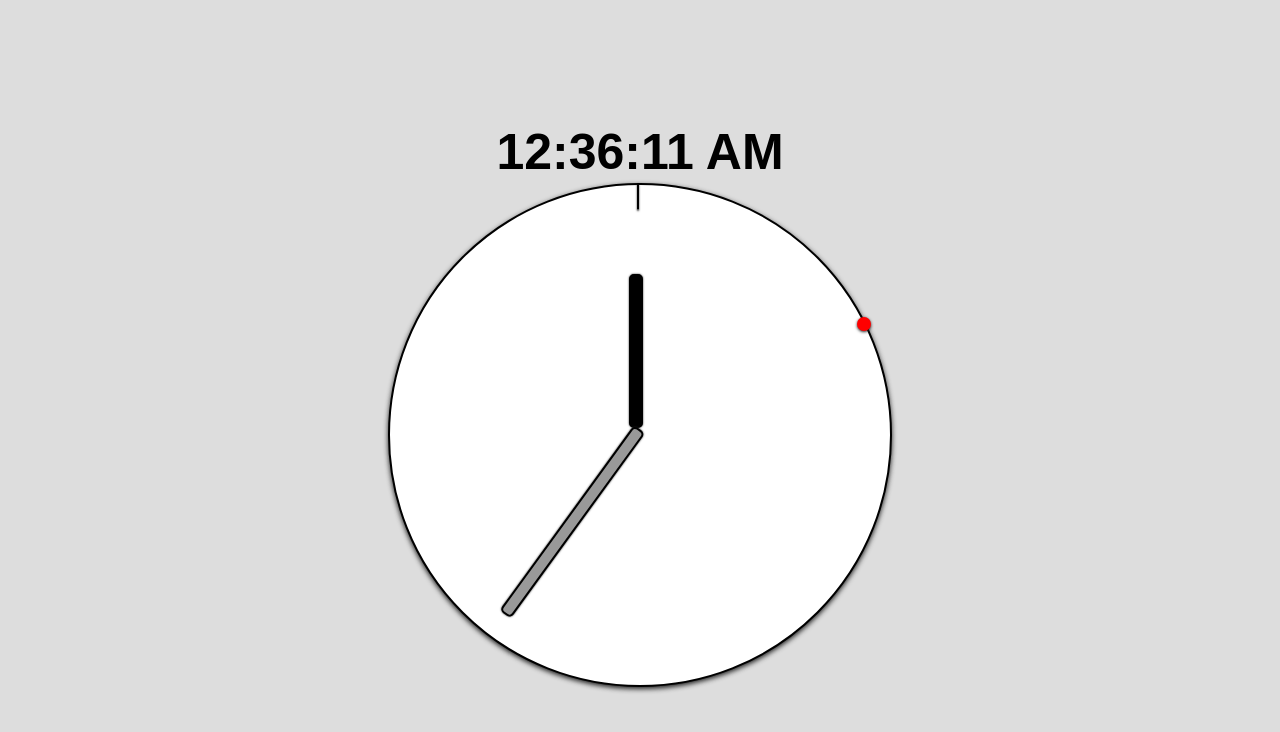
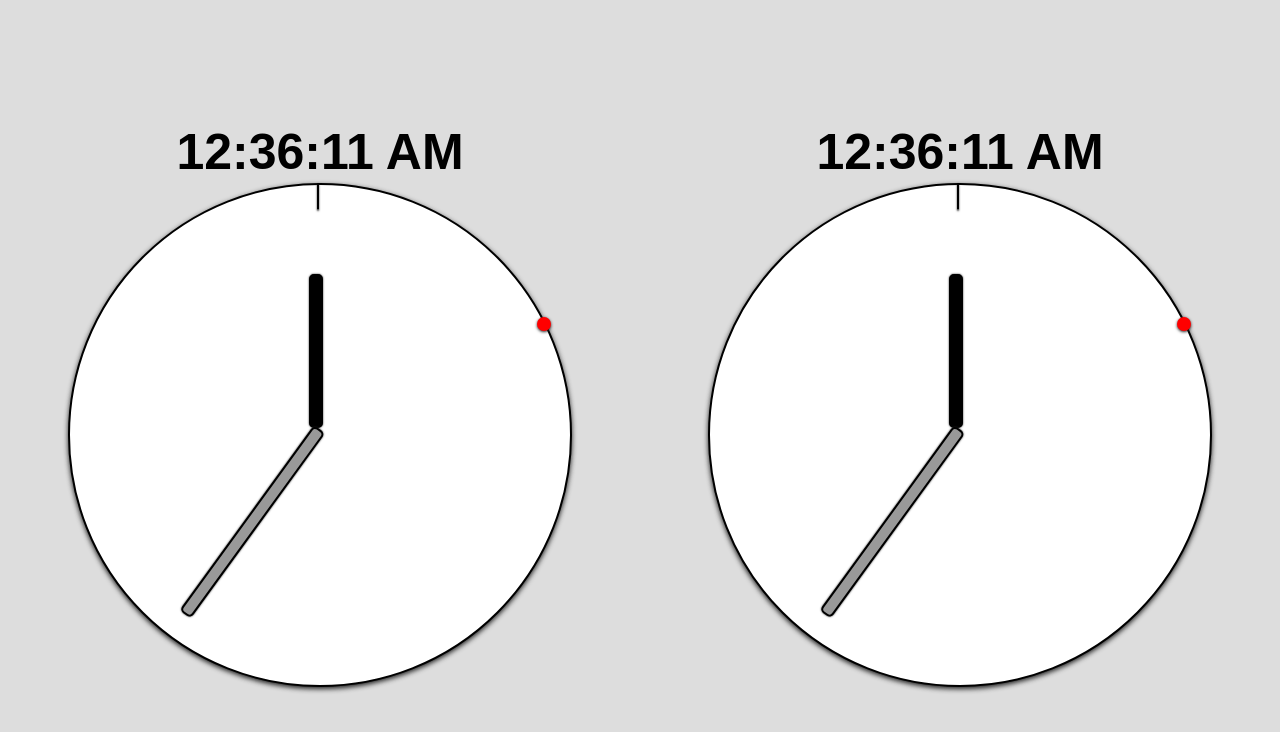
Before and after one commit to alexmj212/timezones, a plain HTML site: page index.html in a window 1280 px wide. Drawn offline with Linux system fonts and the light colour scheme.

Commit message:
multiple clocks

```diff
--- a/index.html
+++ b/index.html
@@ -1,145 +1,57 @@
 <html>
+
 <head>
     <script>
-
-            var date = new Date();
-
-            var clock = {
-                radius: 250
+        window.onload = function () {
+            var clock1 = new Clock(document.getElementById('clock-1')).initialize();
+            var clock2 = new Clock(document.getElementById('clock-2')).initialize();
         }
-
-            var secondHand = {
-                position: 0,
-                dposition: 0.10472,
-                x: 0,
-                y: 0
-            }
-            var minuteHand = {
-                position: 0,
-                dposition: 0.10472,
-                dminposition: 0.00174533,
-                x: 0,
-                y: 0
-            }
-            var hourHand = {
-                position: 0,
-                dposition: 0.523599,
-                x: 0,
-                y: 0
-            }
-
-            function setSeconds() {
-
-                // grab second hand element
-                var secondHandElement = document.getElementById('second-hand');
-
-                // set time
-                var date = new Date();
-                document.getElementById('time').innerHTML = date.toLocaleTimeString();
-
-                // increment radian position
-                secondHand.position += secondHand.dposition;
-
-                // set x
-                secondHandElement.style.top = secondHand.x = clock.center.x + ( clock.radius * Math.sin(secondHand.position)) + 'px';
-
-                // set y
-                secondHandElement.style.left = secondHand.y = clock.center.y + ( clock.radius * Math.cos(secondHand.position)) + 'px';
-
-                if (date.getSeconds() === 0) {
-                    setMinutes();
-                }
-
-                if (date.getMinutes() === 0 && date.getSeconds() === 0) {
-                    setHours();
-                }
-
-            }
-
-            function setMinutes() {
-
-                // grab minute hand element
-                var minuteHandElement = document.getElementById('minute-hand-container');
-
-                // increment radian position
-                minuteHand.position += minuteHand.dposition;
-
-                // set rotation
-                minuteHandElement.style.transform = 'rotate(' + (minuteHand.position + 1.5*Math.PI) + 'rad)';
-
-            }
-
-            function setHours() {
-
-                // grab hour hand element
-                var hourHandElement = document.getElementById('hour-hand-container');
-
-                // increment radian position
-                hourHand.position += hourHand.dposition;
-
-                // set rotation
-                hourHandElement.style.transform = 'rotate(' + (hourHand.position + 1.5*Math.PI) + 'rad)';
-
-            }
-
-            function setTicks() {
-
-                // grab hour hand element
-                var tickElement = document.getElementById('tick');
-
-                // set x
-                tickElement.style.top = clock.center.x + ( clock.radius * Math.sin(((-1)*Math.PI)/2) ) + tickElement.getBoundingClientRect().width + 2 + 'px';
-
-                // set y
-                tickElement.style.left = clock.center.y + ( clock.radius * Math.cos(Math.PI/2)) + tickElement.getBoundingClientRect().width + 1 + 'px';
-
-            }
-
-            function initialize() {
-                clock.radius = document.getElementById('clock').clientWidth/2;
-                var offset = document.getElementById('second-hand').clientWidth/2 + 1;
-                clock['center'] = { x: (clock.radius - offset), y: (clock.radius - offset) };
-
-                secondHand.position = (secondHand.dposition * (date.getSeconds() - 1)) - 90 * Math.PI/180;
-                minuteHand.position = (minuteHand.dposition * (date.getMinutes() - 1)) - 90 * Math.PI/180;
-                hourHand.position = (hourHand.dposition * (date.getHours() - 1 )) - 90 * Math.PI/180;
-
-                setSeconds();
-                setMinutes();
-                setHours();
-                setTicks();
-            }
-
-            window.onload = function() {
-                initialize();
-            }
-
-            // tick tock
-            setInterval(setSeconds, 1000);
-
     </script>
+    <script src="scripts/Clock.js"></script>
     <link rel="stylesheet" href="styles/styles.css" />
 </head>
+
 <body>
-
-        <div id="clock-container">
-            <div id="time">
+    <div class="timezone-container">
+        <div id="clock-1" class="clock-container">
+            <div class="time">
 
             </div>
-            <div id="clock">
-                <div id="hour-hand-container">
-                    <div id="hour-hand">
+            <div class="clock">
+                <div class="hour-hand-container">
+                    <div class="hour-hand">
 
                     </div>
                 </div>
-                <div id="minute-hand-container">
-                    <div id="minute-hand">
+                <div class="minute-hand-container">
+                    <div class="minute-hand">
 
                     </div>
                 </div>
-                <div id="second-hand"></div>
-                <div id="tick"></div>
+                <div class="second-hand"></div>
+                <div class="tick"></div>
+            </div>
+        </div>
+        <div id="clock-2" class="clock-container">
+            <div class="time">
+
+            </div>
+            <div class="clock">
+                <div class="hour-hand-container">
+                    <div class="hour-hand">
+
+                    </div>
+                </div>
+                <div class="minute-hand-container">
+                    <div class="minute-hand">
+
+                    </div>
+                </div>
+                <div class="second-hand"></div>
+                <div class="tick"></div>
+            </div>
         </div>
     </div>
 </body>
+
 </html>
--- /dev/null
+++ b/scripts/Clock.js
@@ -0,0 +1,116 @@
+class Clock {
+
+    constructor(element) {
+        this.element = element;
+    }
+
+    clock = {
+        radius: 250
+    }
+
+    secondHand = {
+        position: 0,
+        dposition: 0.10472,
+        x: 0,
+        y: 0
+    }
+    minuteHand = {
+        position: 0,
+        dposition: 0.10472,
+        dminposition: 0.00174533,
+        x: 0,
+        y: 0
+    }
+    hourHand = {
+        position: 0,
+        dposition: 0.523599,
+        x: 0,
+        y: 0
+    }
+
+    setSeconds() {
+
+        // grab second hand element
+        var secondHandElement = this.element.querySelector('.second-hand');
+
+        // set time
+        var date = new Date();
+        this.element.querySelector('.time').innerHTML = date.toLocaleTimeString();
+
+        // increment radian position
+        this.secondHand.position += this.secondHand.dposition;
+
+        // set x
+        secondHandElement.style.top = this.secondHand.x = this.clock.center.x + (this.clock.radius * Math.sin(this.secondHand.position)) + 'px';
+
+        // set y
+        secondHandElement.style.left = this.secondHand.y = this.clock.center.y + (this.clock.radius * Math.cos(this.secondHand.position)) + 'px';
+
+        if (date.getSeconds() === 0) {
+            this.setMinutes();
+        }
+
+        if (date.getMinutes() === 0 && date.getSeconds() === 0) {
+            this.setHours();
+        }
+
+    }
+
+    setMinutes() {
+
+        // grab minute hand element
+        var minuteHandElement = this.element.querySelector('.minute-hand-container');
+
+        // increment radian position
+        this.minuteHand.position += this.minuteHand.dposition;
+
+        // set rotation
+        minuteHandElement.style.transform = 'rotate(' + (this.minuteHand.position + 1.5 * Math.PI) + 'rad)';
+
+    }
+
+    setHours() {
+
+        // grab hour hand element
+        var hourHandElement = this.element.querySelector('.hour-hand-container');
+
+        // increment radian position
+        this.hourHand.position += this.hourHand.dposition;
+
+        // set rotation
+        hourHandElement.style.transform = 'rotate(' + (this.hourHand.position + 1.5 * Math.PI) + 'rad)';
+
+    }
+
+    setTicks() {
+
+        // grab hour hand element
+        var tickElement = this.element.querySelector('.tick');
+
+        // set x
+        tickElement.style.top = this.clock.center.x + (this.clock.radius * Math.sin(((-1) * Math.PI) / 2)) + tickElement.getBoundingClientRect().width + 2 + 'px';
+
+        // set y
+        tickElement.style.left = this.clock.center.y + (this.clock.radius * Math.cos(Math.PI / 2)) + tickElement.getBoundingClientRect().width + 1 + 'px';
+
+    }
+
+    initialize() {
+        var date = new Date();
+        this.clock.radius = this.element.querySelector('.clock').clientWidth / 2;
+        var offset = this.element.querySelector('.second-hand').clientWidth / 2 + 1;
+        this.clock['center'] = { x: (this.clock.radius - offset), y: (this.clock.radius - offset) };
+
+        this.secondHand.position = (this.secondHand.dposition * (date.getSeconds() - 1)) - 90 * Math.PI / 180;
+        this.minuteHand.position = (this.minuteHand.dposition * (date.getMinutes() - 1)) - 90 * Math.PI / 180;
+        this.hourHand.position = (this.hourHand.dposition * (date.getHours() - 1)) - 90 * Math.PI / 180;
+
+        this.setSeconds();
+        this.setMinutes();
+        this.setHours();
+        this.setTicks();
+
+        // tick tock
+        setInterval(this.setSeconds.bind(this), 1000);
+    }
+}
--- a/styles/styles.css
+++ b/styles/styles.css
@@ -3,7 +3,14 @@ body {
     background-color: #ddd;
 }
 
-#clock-container {
+.timezone-container {
+    display: flex;
+    justify-content: center;
+    align-items: center;
+    height: 100%;
+}
+
+.clock-container {
     display: flex;
     align-items: center;
     justify-content: center;
@@ -12,7 +19,7 @@ body {
     width: 100%;
 }
 
-#clock {
+.clock {
     position: relative;
     border: 2px solid black;
     background-color: white;
@@ -22,7 +29,7 @@ body {
     box-shadow: 0px 2px 5px #222;
 }
 
-#time {
+.time {
     position: relative;
     height: 1em;
     padding: 10px;
@@ -31,7 +38,7 @@ body {
     font-size: 50px;
 }
 
-#hour-hand-container {
+.hour-hand-container {
     position: absolute;
     height: 30%;
     width: 10px;
@@ -41,7 +48,7 @@ body {
     transition: all 0.3s ease;
 }
 
-#hour-hand {
+.hour-hand {
     border: 2px solid black;
     background-color: black;
     border-radius: 5px;
@@ -50,7 +57,7 @@ body {
     box-shadow: 0px 0px 2px #222;
 }
 
-#minute-hand-container {
+.minute-hand-container {
     position: absolute;
     height: 45%;
     width: 10px;
@@ -60,7 +67,7 @@ body {
     transition: all 0.3s ease;
 }
 
-#minute-hand {
+.minute-hand {
     border: 2px solid black;
     background-color: #999;
     border-radius: 5px;
@@ -69,7 +76,7 @@ body {
     box-shadow: 0px 0px 2px #222;
 }
 
-#second-hand {
+.second-hand {
     position: absolute;
     border: 2px solid red;
     background-color: red;
@@ -81,7 +88,7 @@ body {
     z-index: 2;
 }
 
-#center {
+.center {
     position: absolute;
     width: 5px;
     height: 5px;
@@ -89,7 +96,7 @@ body {
     border-radius: 50%;
 }
 
-#tick {
+.tick {
     position: absolute;
     border: 1px solid black;
     border-radius: 5px;
```
Lines whose indentation alone changed are shown as unchanged.
